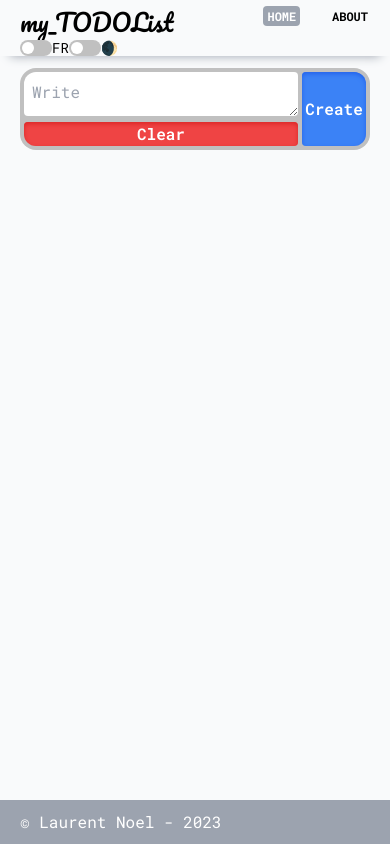
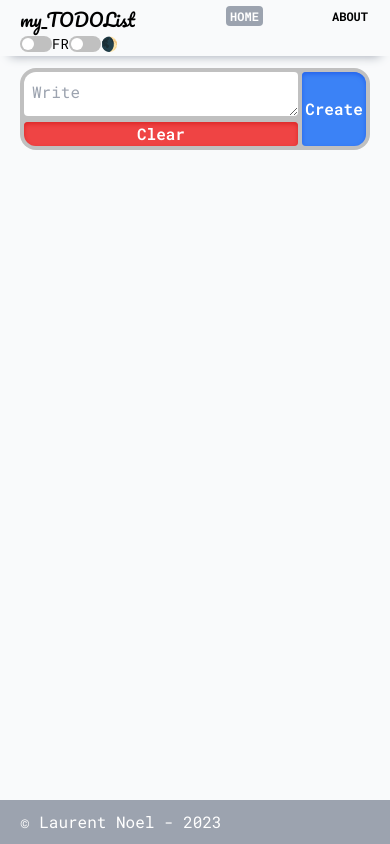
Before and after one commit to lnoel4289/todolist, a React (Vite) app: page / in a window 390 px wide. Built offline with nearby package versions, Linux system fonts and the light colour scheme.

Commit message:
css media @320

```diff
--- a/src/components/Header/index.jsx
+++ b/src/components/Header/index.jsx
@@ -27,10 +27,10 @@ const Header = () => {
     >
       <header className="text-sm px-3 xs:px-5 py-1.5 h-14 xs:h-14 sm:h-20 flex flex-col justify-between shadow-scan59 shadow-gray-400 dark:shadow-none bg-gray-50 dark:bg-gray-800 dark:text-gray-300">
         <div className="flex">
-          <h1 className="sm:relative top-4 sm:h-16 grow-[2] xs:grow-[5] sm:grow-[8] font-pacifico xs:text-2xl sm:text-4xl">
+          <h1 className="sm:relative top-4 sm:h-16 grow-[2] xs:grow-[5] sm:grow-[8] font-pacifico xs:text-lg sm:text-4xl">
             my_TODOList
           </h1>
-          <nav className="w-32 grow grid p-0.5 font-bold sm:text-2xl sm:relative top-3">
+          <nav className="w-3/5 grow grid p-0.5 font-bold sm:text-2xl sm:relative top-3">
             <ul className="grid grid-cols-2 justify-between uppercase text-xs sm:text-2xl">
               <li className="justify-self-end">
                 <NavLink
```
